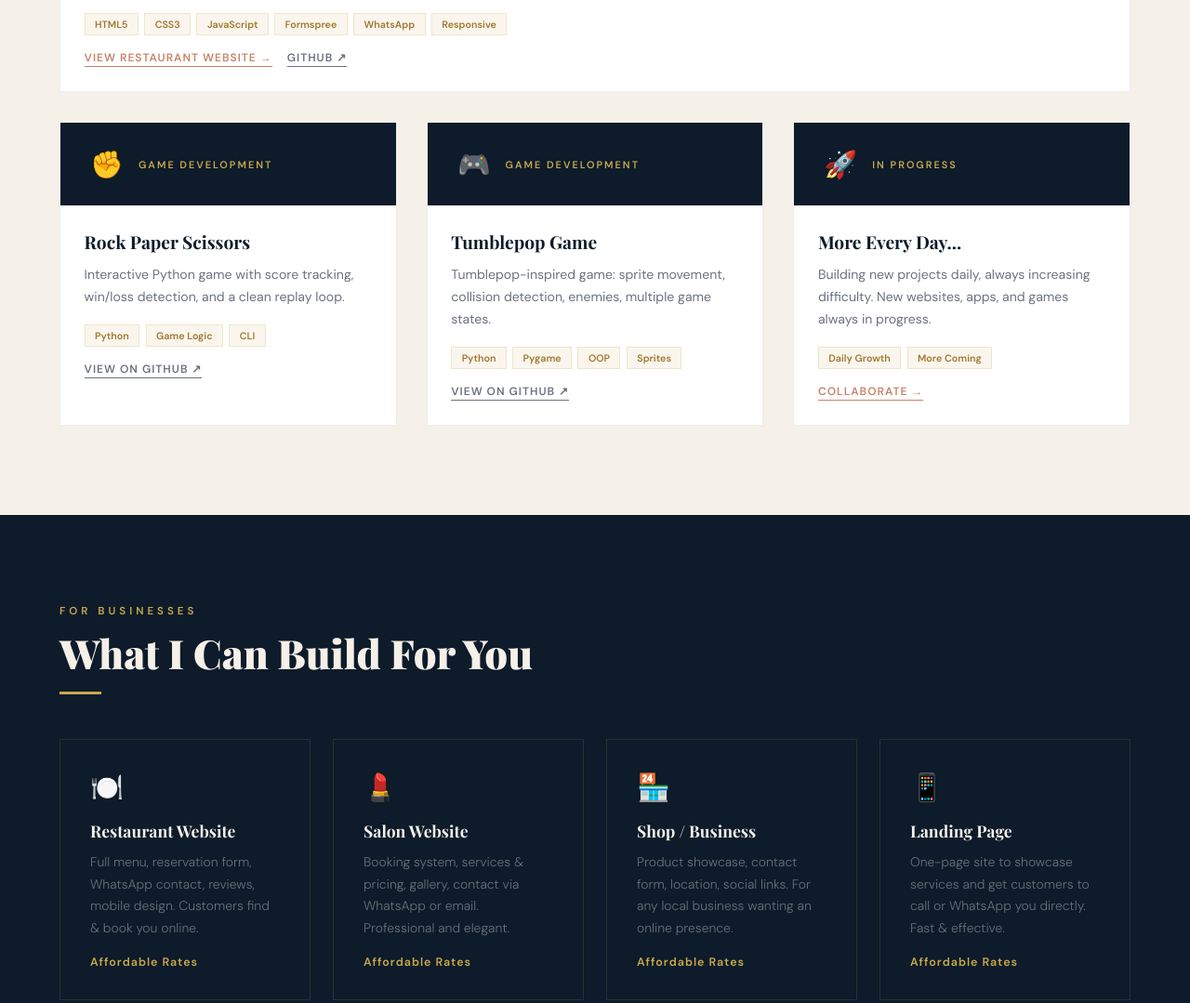
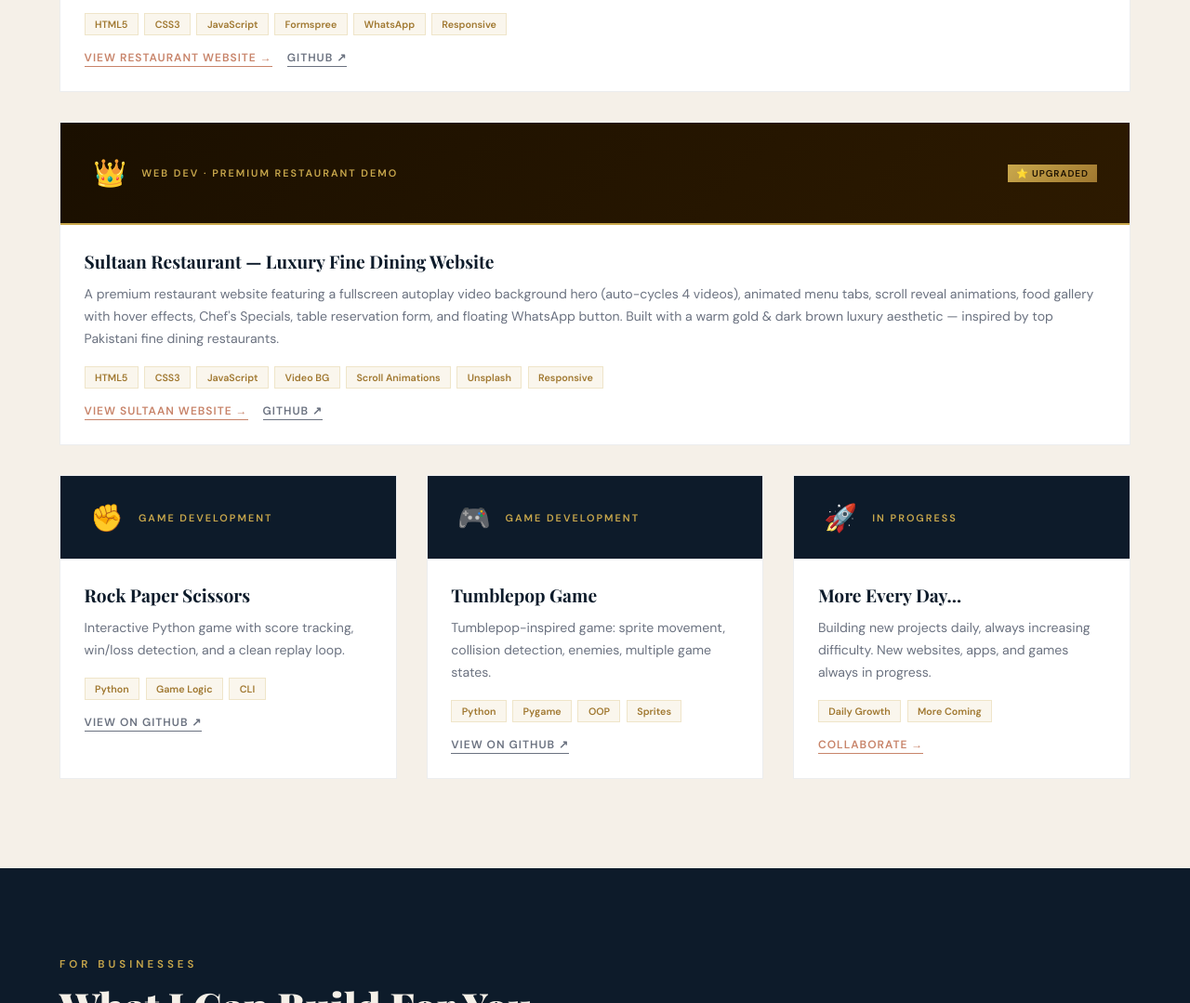
Before and after one commit to fatimazahra161206/fatimaportfolio, a plain HTML site: page index.html in a window 1280 px wide. Shown: the part 3308-4387 px from the top of the page at 93% size. Drawn offline with nearby package versions, Linux system fonts and the light colour scheme; a web font is replaced by a local one.

Commit message:
Update index.html

```diff
--- a/index.html
+++ b/index.html
@@ -76,6 +76,8 @@ nav{position:fixed;top:0;width:100%;z-index:100;background:var(--navy);padding:1
 .phead{background:var(--navy);padding:1.6rem 2rem;display:flex;align-items:center;gap:1rem;}
 .pcard.feat{grid-column:1/-1;}
 .pcard.feat .phead{background:linear-gradient(135deg,#1a0f08,var(--navy));padding:2.2rem;}
+/* Special gold gradient for Sultaan card */
+.pcard.sultaan .phead{background:linear-gradient(135deg,#1a0f00,#2d1a00);padding:2.2rem;border-bottom:2px solid #c9a84c;}
 .pic{font-size:1.8rem;}
 .ptyp{font-size:.68rem;letter-spacing:2px;text-transform:uppercase;color:var(--gold);font-weight:600;}
 .pbody{padding:1.6rem;}
@@ -89,6 +91,7 @@ nav{position:fixed;top:0;width:100%;z-index:100;background:var(--navy);padding:1
 .plink.gh{color:var(--gray);border-color:var(--gray);}
 .plink.gh:hover{color:var(--navy);border-color:var(--navy);}
 .lbadge{background:var(--rose);color:white;font-size:.62rem;padding:.18rem .55rem;letter-spacing:1px;text-transform:uppercase;font-weight:700;margin-left:auto;}
+.lbadge.new{background:linear-gradient(135deg,#c9a84c,#a07830);color:#1a0f00;}
 #offer{background:var(--navy);}
 #offer .slbl{color:var(--gold);}
 #offer .stitle{color:var(--cream);}
@@ -132,6 +135,7 @@ footer{background:var(--navy);padding:3rem 4rem;display:grid;grid-template-colum
   #hero{padding:6rem 1.5rem 3rem;}
   .agrid,.cgrid{grid-template-columns:1fr;gap:2.5rem;}
   .pcard.feat{grid-column:auto;}
+  .pcard.sultaan{grid-column:auto;}
   footer{grid-template-columns:1fr;gap:2rem;}
 }
 </style>
@@ -244,14 +248,13 @@ footer{background:var(--navy);padding:3rem 4rem;display:grid;grid-template-colum
         <p>A complete luxury salon website. Includes: hero, full services &amp; pricing, booking form (connected to Gmail), customer reviews, WhatsApp &amp; email contact buttons, gallery section, and professional footer. Fully mobile-responsive. This is an example of what I can build for any salon.</p>
         <div class="ptags"><span class="ptag">HTML5</span><span class="ptag">CSS3</span><span class="ptag">JavaScript</span><span class="ptag">Formspree</span><span class="ptag">WhatsApp</span><span class="ptag">Responsive</span></div>
         <div class="plnks">
-          <!-- After Vercel deploy, replace "salon.html" with live URL e.g. https://noor-salon.vercel.app -->
           <a href="salon.html" target="_blank" class="plink">View Salon Website →</a>
           <a href="https://github.com/fatimazahra161206/portfolio" target="_blank" class="plink gh">GitHub ↗</a>
         </div>
       </div>
     </div>
 
-    <!-- RESTAURANT SITE -->
+    <!-- ZAIQA RESTAURANT -->
     <div class="pcard feat">
       <div class="phead">
         <div class="pic">🍽️</div>
@@ -263,13 +266,31 @@ footer{background:var(--navy);padding:3rem 4rem;display:grid;grid-template-colum
         <p>A full restaurant website with 5-tab menu (Starters, Mains, BBQ, Desserts, Drinks), Chef's Specials, table reservation form (connected to Gmail), reviews, WhatsApp &amp; email contact, and footer. Unique warm amber aesthetic. Fully mobile-responsive. Example for any restaurant client.</p>
         <div class="ptags"><span class="ptag">HTML5</span><span class="ptag">CSS3</span><span class="ptag">JavaScript</span><span class="ptag">Formspree</span><span class="ptag">WhatsApp</span><span class="ptag">Responsive</span></div>
         <div class="plnks">
-          <!-- After Vercel deploy, replace "restaurant.html" with live URL e.g. https://zaiqa-restaurant.vercel.app -->
           <a href="restaurant.html" target="_blank" class="plink">View Restaurant Website →</a>
           <a href="https://github.com/fatimazahra161206/portfolio" target="_blank" class="plink gh">GitHub ↗</a>
         </div>
       </div>
     </div>
 
+    <!-- ⭐ SULTAAN RESTAURANT — NEW -->
+    <div class="pcard sultaan feat">
+      <div class="phead">
+        <div class="pic">👑</div>
+        <div><div class="ptyp">Web Dev · Premium Restaurant Demo</div></div>
+        <div class="lbadge new">⭐ Upgraded</div>
+      </div>
+      <div class="pbody">
+        <h3>Sultaan Restaurant — Luxury Fine Dining Website</h3>
+        <p>A premium restaurant website featuring a fullscreen autoplay video background hero (auto-cycles 4 videos), animated menu tabs, scroll reveal animations, food gallery with hover effects, Chef's Specials, table reservation form, and floating WhatsApp button. Built with a warm gold &amp; dark brown luxury aesthetic — inspired by top Pakistani fine dining restaurants.</p>
+        <div class="ptags"><span class="ptag">HTML5</span><span class="ptag">CSS3</span><span class="ptag">JavaScript</span><span class="ptag">Video BG</span><span class="ptag">Scroll Animations</span><span class="ptag">Unsplash</span><span class="ptag">Responsive</span></div>
+        <div class="plnks">
+          <a href="sultaan.html" target="_blank" class="plink">View Sultaan Website →</a>
+          <a href="https://github.com/fatimazahra161206/portfolio" target="_blank" class="plink gh">GitHub ↗</a>
+        </div>
+      </div>
+    </div>
+
+    <!-- GAMES -->
     <div class="pcard">
       <div class="phead"><div class="pic">✊</div><div class="ptyp">Game Development</div></div>
       <div class="pbody">
@@ -299,6 +320,7 @@ footer{background:var(--navy);padding:3rem 4rem;display:grid;grid-template-colum
         <div class="plnks"><a href="https://wa.me/923295787944?text=Hi%20Fatima!%20I%20want%20to%20collaborate." target="_blank" class="plink">Collaborate →</a></div>
       </div>
     </div>
+
   </div>
 </section>
 
@@ -345,13 +367,6 @@ footer{background:var(--navy);padding:3rem 4rem;display:grid;grid-template-colum
         </a>
       </div>
     </div>
-    <!--
-      SETUP FORMSPREE (free):
-      1. Go to formspree.io — sign up with fatimazahra.161206@gmail.com
-      2. Create a new form, copy your Form ID
-      3. Replace YOUR_FORM_ID below with your real ID
-      4. Messages will arrive in your Gmail!
-    -->
     <form class="cform" id="cForm" action="https://formspree.io/f/YOUR_FORM_ID" method="POST">
       <input type="hidden" name="_subject" value="New Message — Fatima tu Zahra Portfolio">
       <input type="text" name="name" placeholder="Your Name" required>
@@ -376,9 +391,9 @@ footer{background:var(--navy);padding:3rem 4rem;display:grid;grid-template-colum
   </div>
   <div class="fc">
     <h4>My Work &amp; Links</h4>
-    <!-- Replace these with Vercel live URLs after hosting -->
     <a href="salon.html" target="_blank">💄 Noor Salon Website</a>
     <a href="restaurant.html" target="_blank">🍽️ Zaiqa Restaurant Website</a>
+    <a href="sultaan.html" target="_blank">👑 Sultaan Restaurant Website</a>
     <a href="https://github.com/fatimazahra161206/portfolio" target="_blank">💻 GitHub Profile</a>
     <a href="https://wa.me/923295787944" target="_blank">📱 WhatsApp: +92 329 578 7944</a>
     <a href="mailto:fatimazahra.161206@gmail.com">📧 Gmail</a>
```
